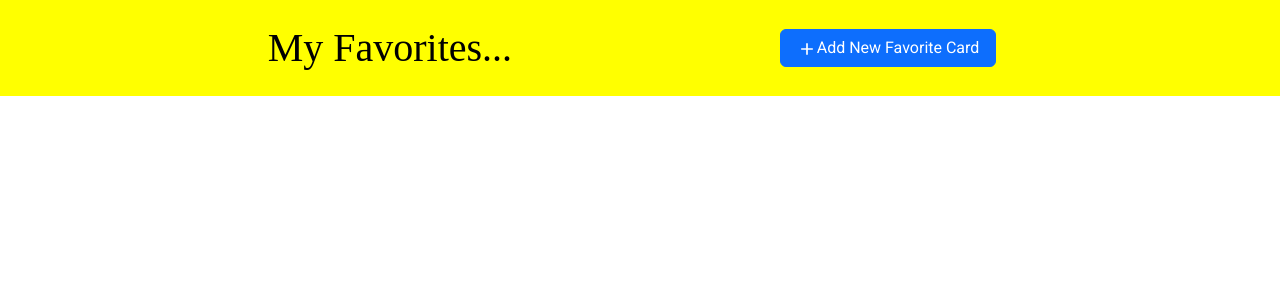
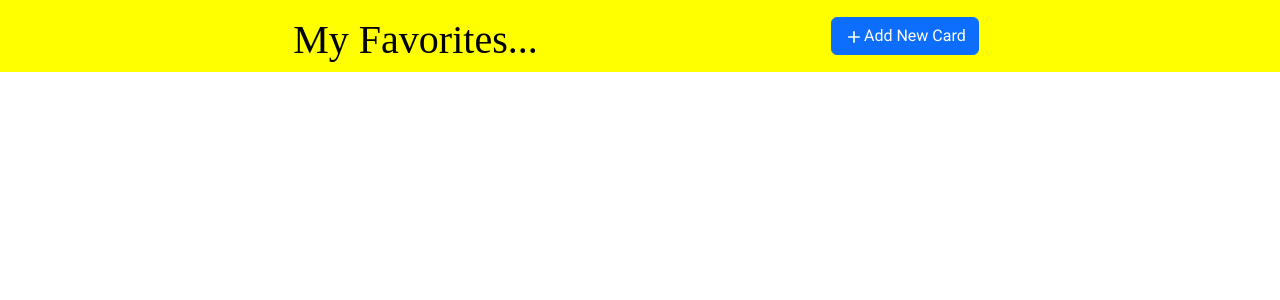
Before and after one commit to headdawnLight/my-favorites, a React (Create React App) app: page / in a window 1280 px wide. Shown: the top 300 px of the page. Built offline with nearby package versions, Linux system fonts and the light colour scheme; a web font is replaced by a local one.

Commit message:
Update AppHeader component and style

```diff
--- a/src/components/AppHeader.js
+++ b/src/components/AppHeader.js
@@ -18,17 +18,17 @@ const AppHeader = () => {
   }, [sortedFavs]);
 
   return (
-    <header className="App-header p-3">
+    <header className="App-header p-2">
       <h1>My Favorites...</h1>
 
-      <Button variant="primary" className="px-3 mx-3" onClick={handleShow}>
+      <Button variant="primary" className="m-2" onClick={handleShow}>
         <AddIcon fontSize="small" />
-        <span>Add New Favorite Card</span>
+        <span id="header-btn">Add New Card</span>
       </Button>
 
       <Modal show={show} onHide={handleClose}>
         <Modal.Header closeButton>
-          <Modal.Title>Add Favorite's Information</Modal.Title>
+          <Modal.Title>Add Card Info</Modal.Title>
         </Modal.Header>
         <Modal.Body>
           <CardAddForm />
--- a/src/styles/AppHeader.css
+++ b/src/styles/AppHeader.css
@@ -9,8 +9,21 @@
   align-items: center;
   justify-content: space-evenly;
 }
+
 .App-header h1 {
   font-family: "Oleo Script Swash Caps", cursive;
   font-size: 2.5rem;
   margin-top: 0.5rem;
+  margin-bottom: 0rem;
+  text-align: center;
 }
+
+@media (max-width: 300px) {
+  .App-header h1 {
+    font-size: 2rem;
+  }
+
+  #header-btn {
+    font-size: 0.8rem !important;
+  }
+}
```
